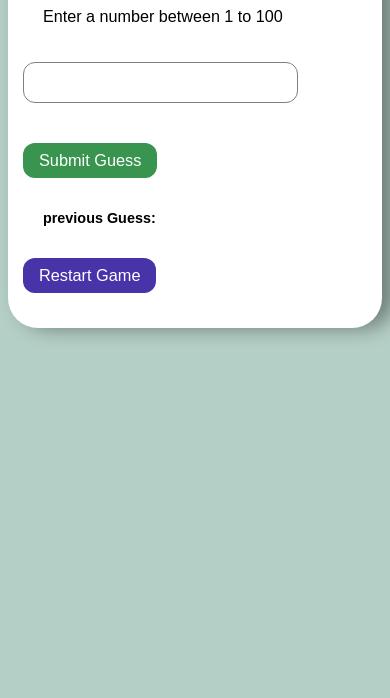
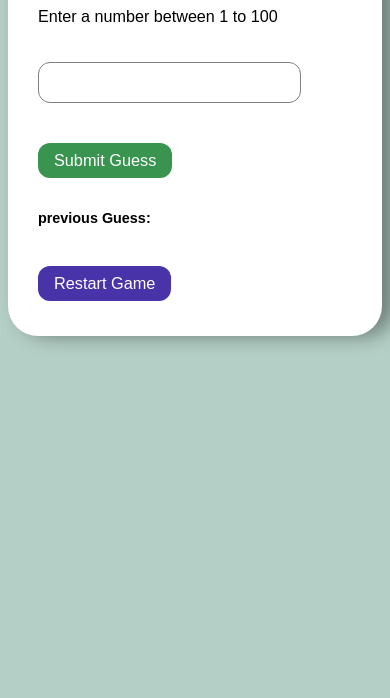
Before and after one commit to takemeforward/GuessGame, a plain HTML site: page index.html in a window 390 px wide. Shown: the part 146-844 px from the top of the page. Drawn offline with Linux system fonts and the light colour scheme.

Commit message:
third commit

```diff
--- a/styles.css
+++ b/styles.css
@@ -75,11 +75,19 @@ body{
     *{
         text-align: left;
     }
+    .msg{
+        padding-left: 0;
+    }
     .input{
         width: 80%;
         margin: 20px 0;
     }
+    .heading,.guesses{
+        text-align: left;
+        padding-left: 0;
+    }
     .container{
+        padding-left: 8%;
         position: relative;
         max-width: 100%;
         margin: 0;
@@ -88,7 +96,7 @@ body{
         margin: 20px 0;
         padding: 8px 16px;
     }
-    h2{
+    .guesses{
         font-size: .9rem;
     }
 }
```
